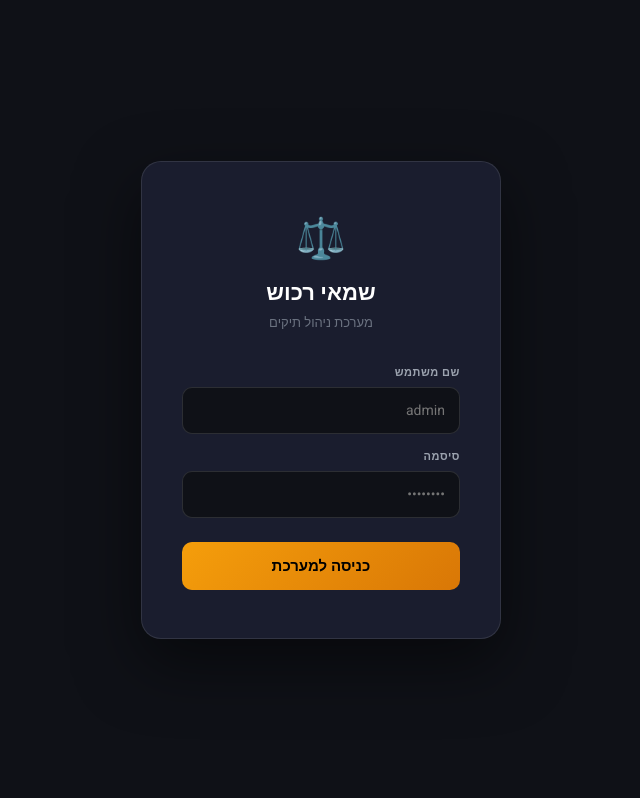
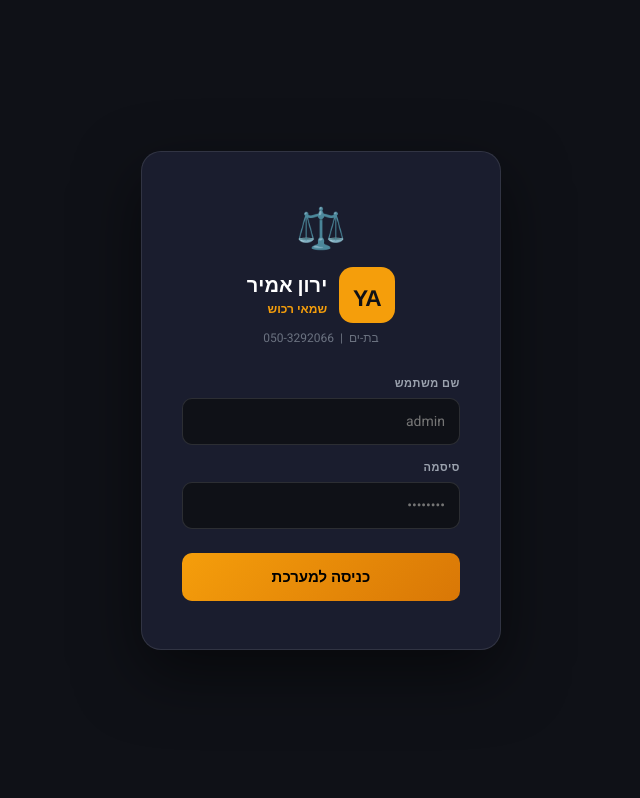
Before and after one commit to Yaronamir86/appraiser-Pro, a plain HTML site: page index.html in a window 1280 px wide. Shown: the top 798 px of the page, without its empty margins (319-959 px from the left). Drawn offline with Linux system fonts and the light colour scheme; a web font is replaced by a local one.

Commit message:
Update index.html_pr_vr_logo

```diff
--- a/index.html
+++ b/index.html
@@ -700,8 +700,8 @@ footer {
 <div id="loginScreen" style="position:fixed;inset:0;background:#0f1117;z-index:99999;display:none;align-items:center;justify-content:center;font-family:'Heebo',sans-serif;direction:rtl;">
   <div style="background:#1a1d2e;border:1px solid rgba(255,255,255,.1);border-radius:20px;padding:48px 40px;width:360px;max-width:90vw;text-align:center;box-shadow:0 24px 64px rgba(0,0,0,.5);">
     <div style="font-size:40px;margin-bottom:8px;">⚖️</div>
-    <div style="font-size:22px;font-weight:800;color:#fff;margin-bottom:4px;">שמאי רכוש</div>
-    <div style="font-size:13px;color:#6b7280;margin-bottom:32px;">מערכת ניהול תיקים</div>
+    <div style="display:flex;align-items:center;justify-content:center;gap:12px;margin-bottom:6px;"><svg xmlns="http://www.w3.org/2000/svg" viewBox="0 0 64 64" width="56" height="56"><rect width="64" height="64" rx="16" fill="#f59e0b"/><text x="32" y="44" font-family="'Helvetica Neue',Arial,sans-serif" font-size="26" font-weight="900" fill="#0f1117" text-anchor="middle" letter-spacing="-1">YA</text></svg><div style="text-align:right;"><div style="font-size:20px;font-weight:900;color:#fff;">ירון אמיר</div><div style="font-size:12px;color:#f59e0b;font-weight:700;">שמאי רכוש</div></div></div>
+    <div style="font-size:12px;color:#6b7280;margin-bottom:28px;">בת-ים &nbsp;|&nbsp; 050-3292066</div>
     <div style="margin-bottom:14px;text-align:right;">
       <label style="font-size:11px;font-weight:700;color:#9ca3af;text-transform:uppercase;letter-spacing:.05em;display:block;margin-bottom:6px;">שם משתמש</label>
       <input id="loginUser" type="text" placeholder="admin" autocomplete="username"
@@ -746,8 +746,7 @@ footer {
 
 <header>
   <div class="header-inner">
-    <div class="logo">
-      <div class="logo-icon">📋</div>
+    <div class="logo" style="display:flex;align-items:center;gap:10px;"><svg xmlns="http://www.w3.org/2000/svg" viewBox="0 0 48 48" width="36" height="36"><rect width="48" height="48" rx="12" fill="#f59e0b"/><text x="24" y="33" font-family="'Helvetica Neue',Arial,sans-serif" font-size="19" font-weight="900" fill="#0f1117" text-anchor="middle" letter-spacing="-1">YA</text></svg><div style="line-height:1.2;"><div style="font-size:15px;font-weight:800;color:#fff;">ירון אמיר</div><div style="font-size:11px;color:var(--amber);font-weight:600;letter-spacing:.04em;">שמאי רכוש</div></div></div>
       <div>
         <span class="logo-text">מערכת שמאות</span>
         <span class="logo-sub">Professional Appraisal System</span>
```
